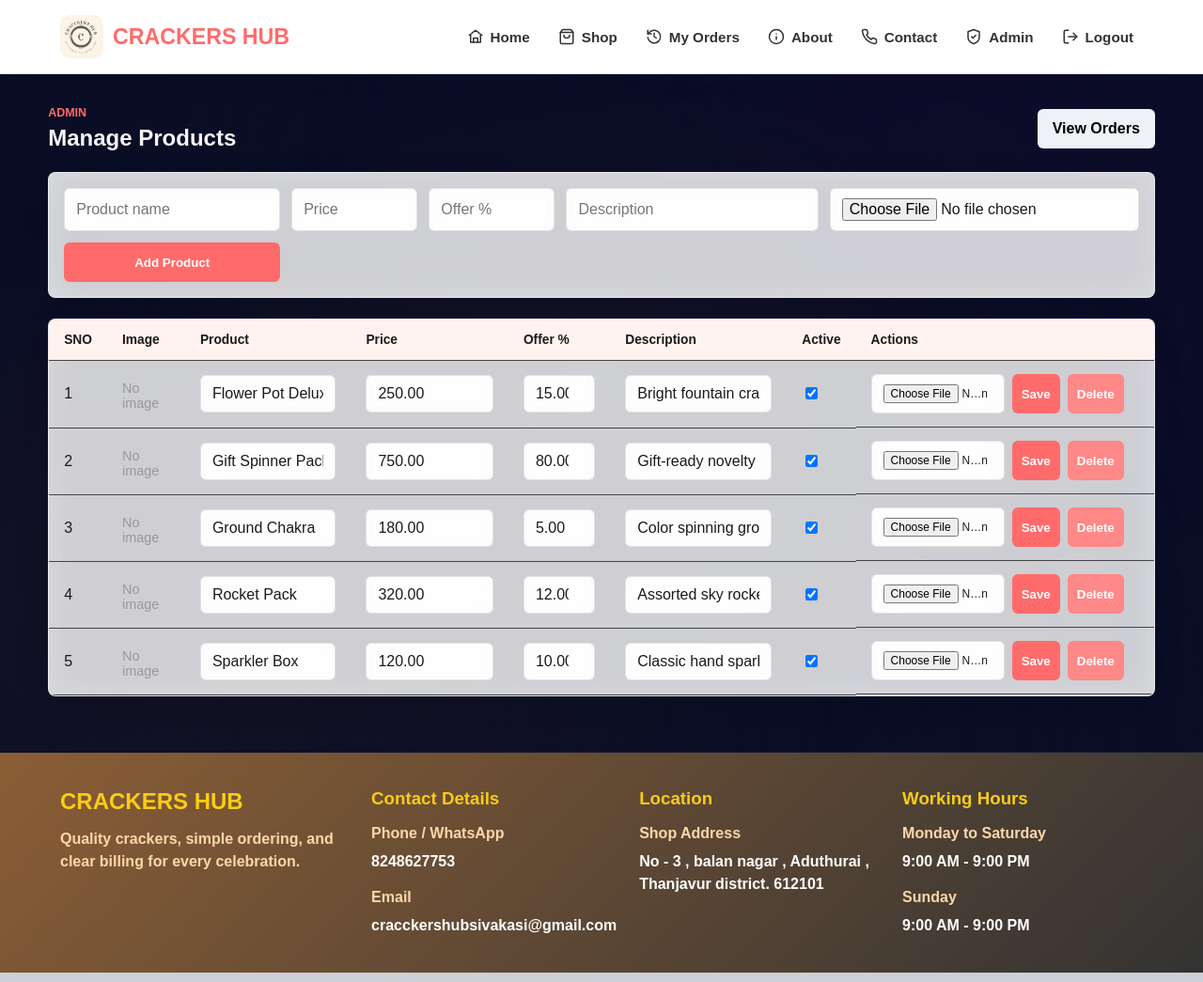
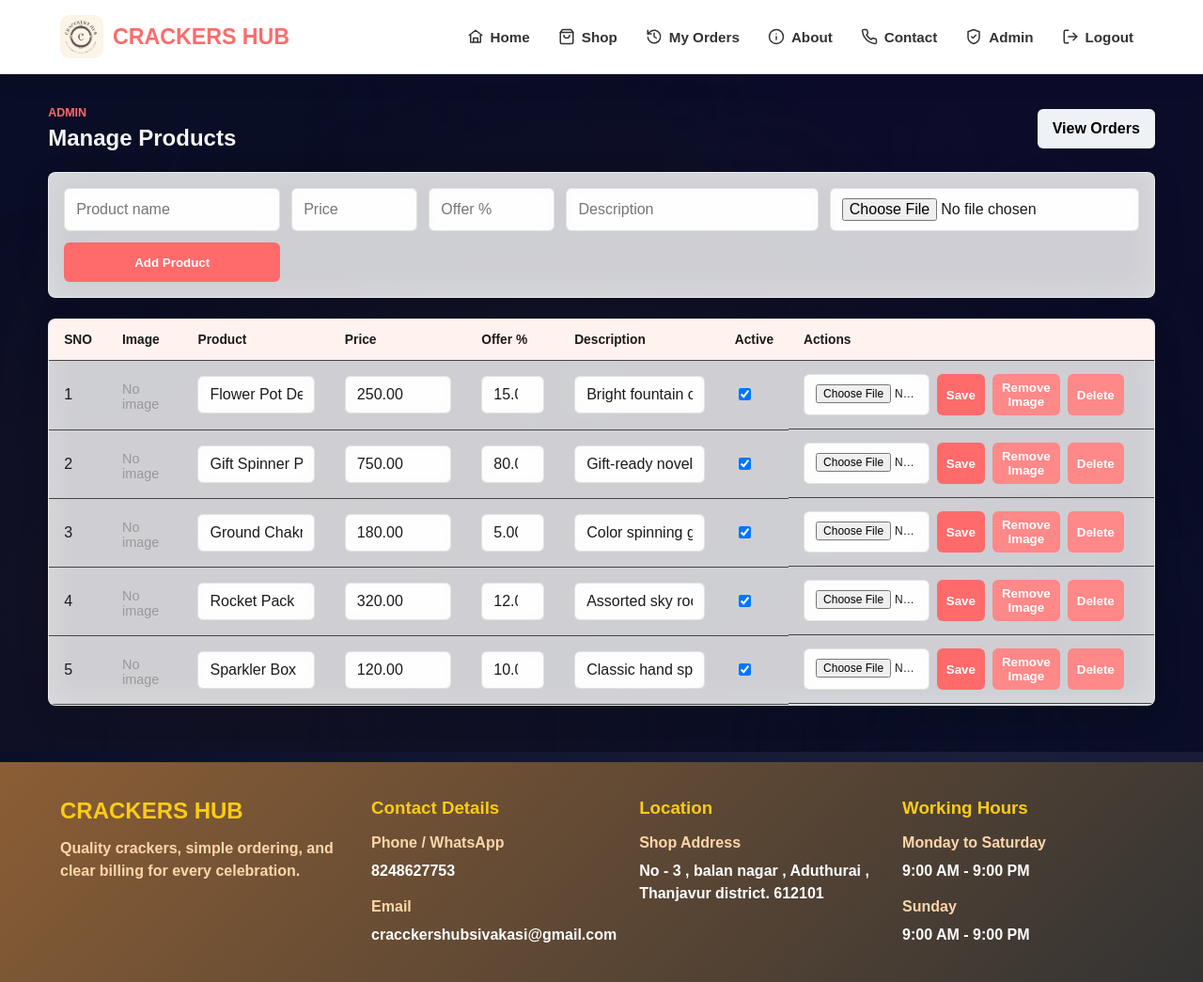
Before and after one commit to Kathir461/CracckersHub, a Flask app: page /admin/products in a window 1280 px wide. Shown: the whole page at 94% size. Run offline with Flask 3, Linux system fonts and the light colour scheme; the visitor is signed in with stand-in values (Sample User, id 1); data that the repository does not hold is empty.

Commit message:
image remover update

```diff
--- a/app.py
+++ b/app.py
@@ -475,14 +475,19 @@ def edit_product(product_id):
     image_url = result[0] if result else None
 
     # Handle new image upload
+    # Upload new image (keeps existing if no new file is selected)
     if "image" in request.files:
         image_file = request.files["image"]
-
         if image_file and image_file.filename != "":
             new_image_url = save_product_image(image_file)
-
             if new_image_url:
                 image_url = new_image_url
+
+    # Remove existing image (set to NULL) when requested
+    if request.form.get("remove_image") == "1":
+        image_url = None
+
+
 
     # Category fallback
     product_category = request.form.get("product_category") or "shop"
--- a/templates/admin/products.html
+++ b/templates/admin/products.html
@@ -57,9 +57,11 @@
 
           <input form="edit-{{ product.id }}" name="image" type="file" accept="image/*" style="font-size: 12px;">
           <button class="button small" form="edit-{{ product.id }}" type="submit">Save</button>
+          <button class="button small danger" type="submit" form="edit-{{ product.id }}" name="remove_image" value="1">Remove Image</button>
           <button class="button small danger" form="delete-{{ product.id }}" type="submit">Delete</button>
           <form id="edit-{{ product.id }}" method="post" action="{{ url_for('edit_product', product_id=product.id) }}" enctype="multipart/form-data"></form>
           <form id="delete-{{ product.id }}" method="post" action="{{ url_for('delete_product', product_id=product.id) }}"></form>
+
         </td>
       </tr>
       {% endfor %}
```
